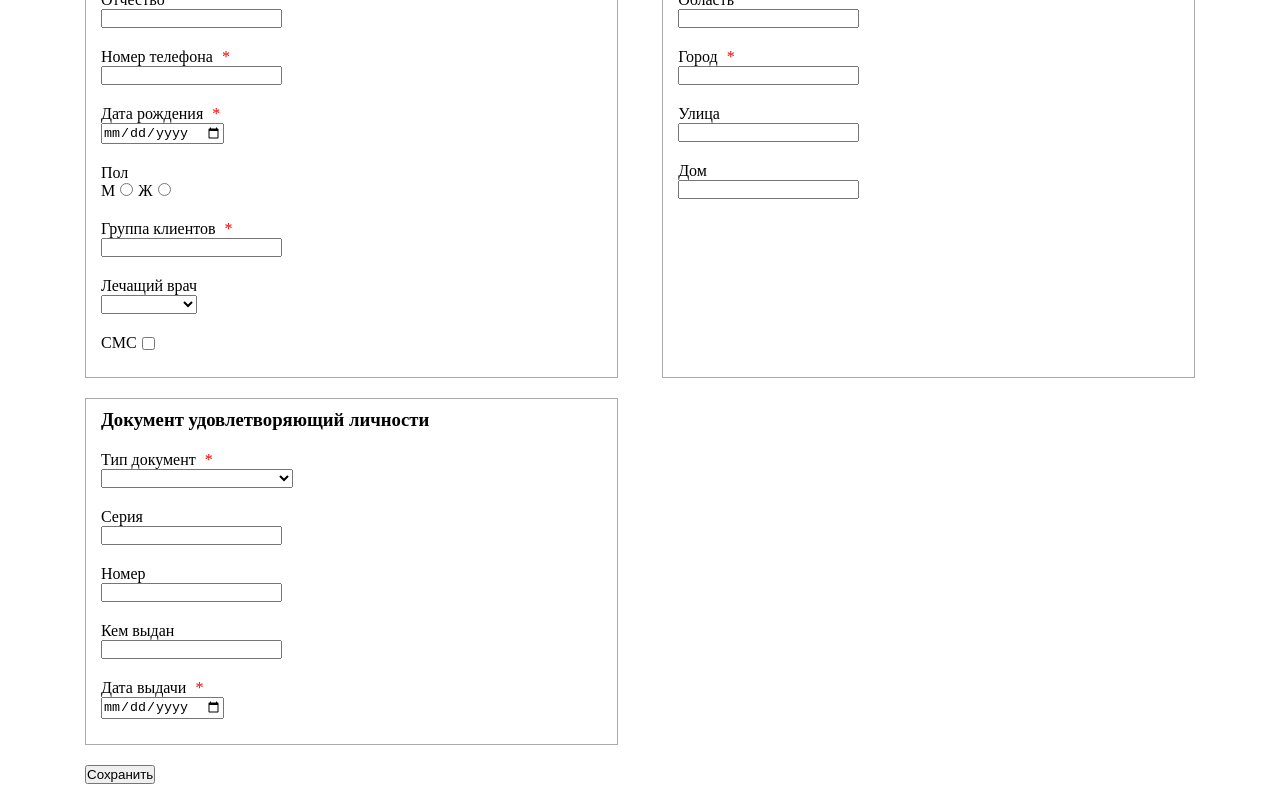
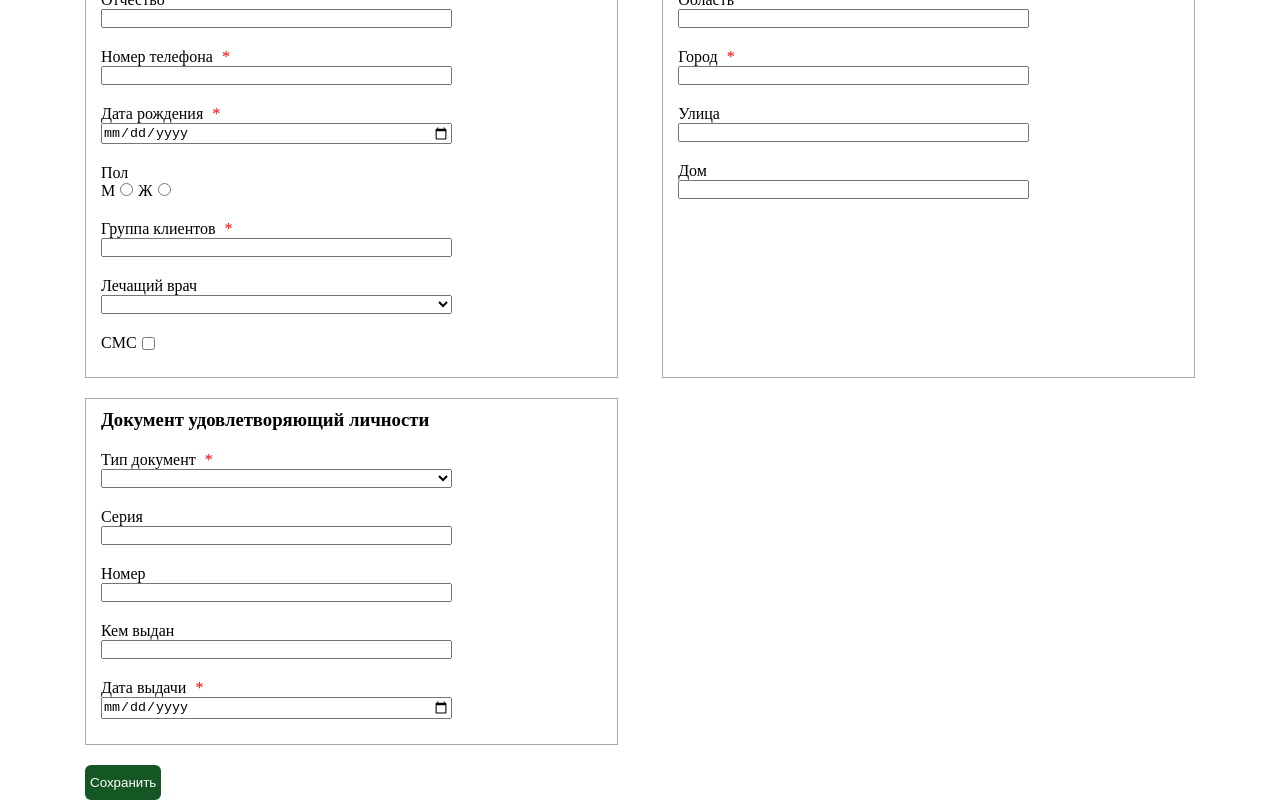
Before and after one commit to semenovMaksWeb/form-user-vuelidate, a Vue app: page / in a window 1280 px wide. Shown: the part 243-1043 px from the top of the page. Built offline with nearby package versions, Linux system fonts and the light colour scheme.

Commit message:
version 1.0

```diff
--- a/src/assets/sass/base/base-input.sass
+++ b/src/assets/sass/base/base-input.sass
@@ -1,3 +1,7 @@
+$width_input: 70%
+.base-input
+  width: $width_input
+
 //base-item
 .base-item-input
   margin-bottom: 20px
@@ -23,8 +27,8 @@
 
 .base-select-multiple
   position: absolute
-  max-width: 169px
-  width: 100%
+  //max-width: 169px
+  //width: 100%
   top: 100%
   left: 0
   padding: 5px 10px
--- /dev/null
+++ b/src/assets/sass/base/get-block-info.sass
@@ -0,0 +1,13 @@
+.get-block-info
+  display: flex
+  justify-content: space-between
+
+  padding: 15px 10px
+  margin-bottom: 15px
+
+  color: #155724
+  background-color: #d4edda
+  border-color: #c3e6cb
+
+.get-block-info-close
+  cursor: pointer
--- /dev/null
+++ b/src/assets/sass/user/user-button.sass
@@ -0,0 +1,6 @@
+.user-button
+  border: 0
+  background-color: #155724
+  color: #fff
+  padding: 10px 5px
+  border-radius: 6px
--- /dev/null
+++ b/src/components/base/get-block-info.vue
@@ -0,0 +1,36 @@
+<template>
+  <div class="get-block-info" v-if="validate">
+    <div>Вы успешно зарегистрировались</div>
+    <div class="get-block-info-close" @click="close">X</div>
+  </div>
+</template>
+
+<script>
+export default {
+  name: "get-block-info",
+  props: {
+    validate: {
+      type: Boolean,
+      required: true,
+    },
+  },
+  watch: {
+    validate() {
+      if (this.validate) {
+        setTimeout(() => {
+          this.$emit("update:validate", false);
+        }, 3000);
+      }
+    },
+  },
+  methods: {
+    close() {
+      this.$emit("update:validate", false);
+    },
+  },
+};
+</script>
+
+<style lang="sass">
+@import "src/assets/sass/base/get-block-info"
+</style>
--- a/src/components/base/input-select-multiple.vue
+++ b/src/components/base/input-select-multiple.vue
@@ -2,7 +2,7 @@
   <div class="base-item-input">
     <input-label :required="$v" :name="$attrs.id" :items="items" />
     <div class="base-item-select_multiple">
-      <input readonly @click="click" :value="value"  />
+      <input readonly @click="click" :value="value" class="base-input"  />
       <select
         :ref="'select'"
         @blur="sizeCheck = 0"
--- a/src/components/user/user-button.vue
+++ b/src/components/user/user-button.vue
@@ -1,5 +1,5 @@
 <template>
-  <button @click.prevent="setUser">Сохранить</button>
+  <button class="user-button" @click.prevent="setUser">Сохранить</button>
 </template>
 
 <script lang="ts">
@@ -10,6 +10,10 @@ export default {
       type: Object,
       required: true,
     },
+    validate: {
+      type: Boolean,
+      required: true,
+    },
   },
   methods: {
     setUser() {
@@ -18,13 +22,16 @@ export default {
         console.log("error");
       } else {
         console.log("goot");
+        this.$emit("update:validate", true);
+        for (const dataKey in this.$v.$model) {
+          this.$v.$model[dataKey] = "";
+        }
+        this.$v.$reset();
       }
-      const data = {};
-      for (const dataKey in this.$v.$model) {
-        data[dataKey] = this.$v.$model[dataKey];
-      }
-      console.log(data);
     },
   },
 };
 </script>
+<style lang="sass">
+@import "src/assets/sass/user/user-button"
+</style>
--- a/src/components/user/user-form.vue
+++ b/src/components/user/user-form.vue
@@ -1,6 +1,7 @@
 <template>
   <section class="section-user-form">
     <div class="container">
+      <get-block-info :validate.sync="getBlogItem" />
       <h1 class="user_form-name">Форма регистрации клиента</h1>
       <form class="user-form">
         <div class="user-form-block">
@@ -160,7 +161,7 @@
           />
         </div>
       </form>
-      <user-button :$v="$v.form" />
+      <UserButton :$v="$v.form" :validate.sync="getBlogItem" />
     </div>
   </section>
 </template>
@@ -168,6 +169,7 @@
 <script>
 import InputText from "@/components/base/input-text";
 import mixinValidate from "@/mixins/user/form-validate/form-validate";
+import goodCreateUser from "@/mixins/user/get-good-create-user";
 import mixinError from "@/mixins/user/form-validate/error-validate";
 import InputCheckbox from "@/components/base/input-checkbox";
 import UserPol from "@/components/user/user-pol";
@@ -176,10 +178,12 @@ import UserHealingDoctor from "@/components/user/select/user-healing-doctor";
 import UserDocumentType from "@/components/user/select/document-type";
 import UserButton from "@/components/user/user-button";
 import PhoneValidate from "@/mixins/user/phone-validate";
+import GetBlockInfo from "@/components/base/get-block-info";
 export default {
   name: "user-form",
-  mixins: [mixinValidate, mixinError, PhoneValidate],
+  mixins: [mixinValidate, mixinError, PhoneValidate, goodCreateUser],
   components: {
+    GetBlockInfo,
     UserButton,
     UserDocumentType,
     UserHealingDoctor,
--- /dev/null
+++ b/src/mixins/user/get-good-create-user.js
@@ -0,0 +1,7 @@
+export default {
+  data() {
+    return {
+      getBlogItem: false,
+    };
+  },
+};
```
